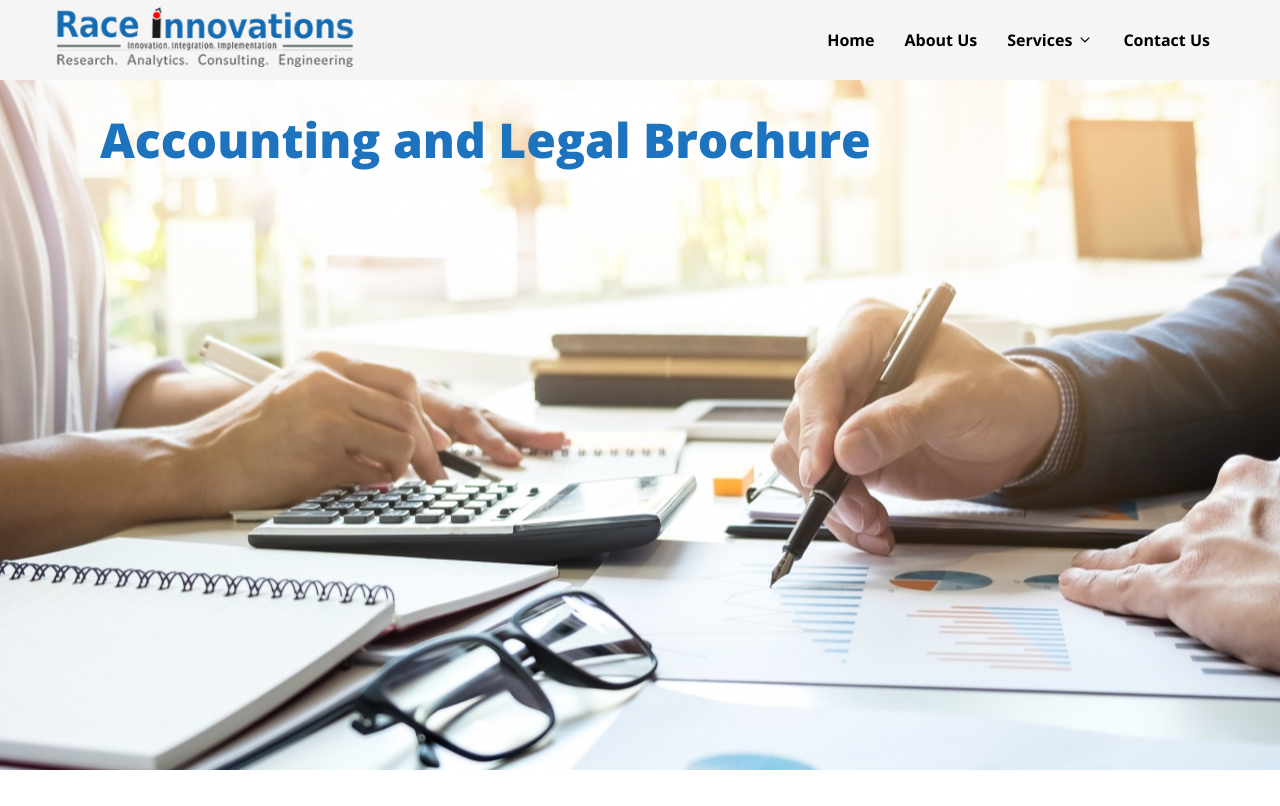
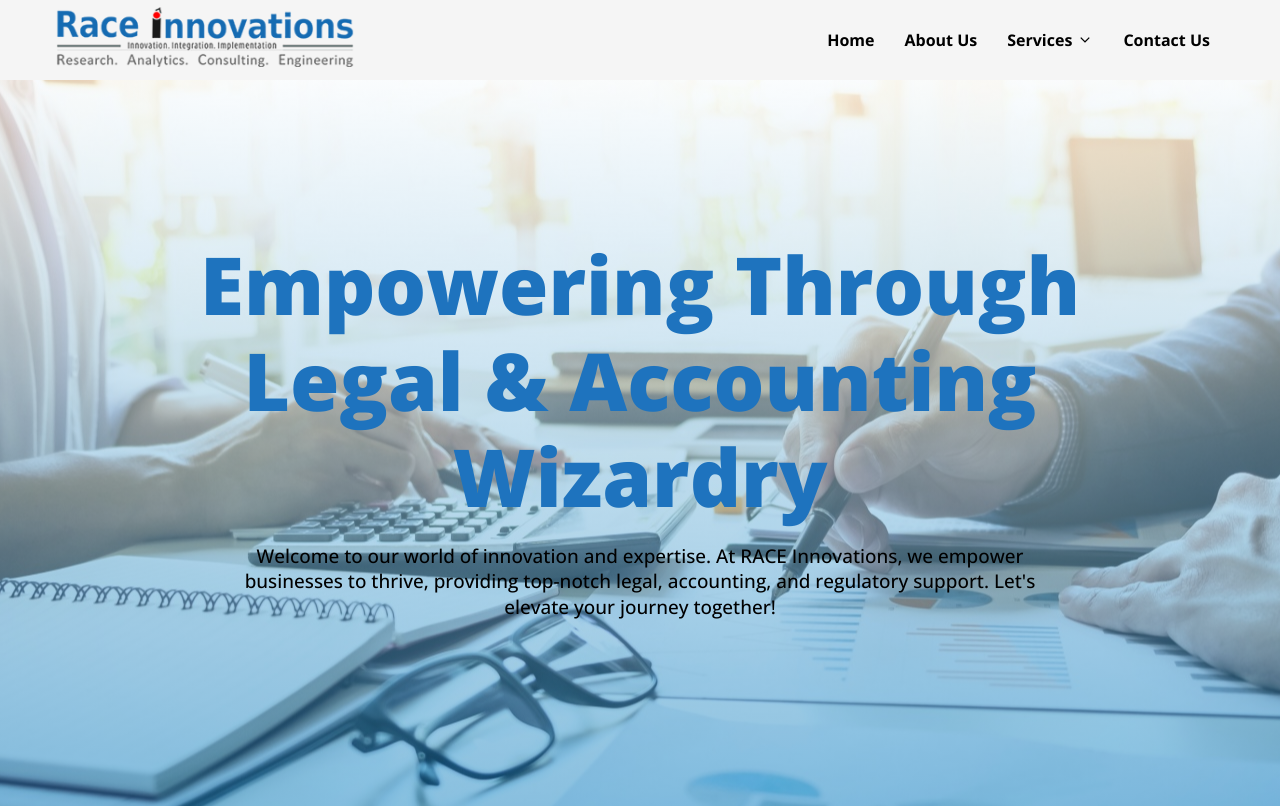
Before and after one commit to SanthoshSJ-Dev/race-legal, a React (Vite) app: page / in a window 1280 px wide. Built offline with nearby package versions, Linux system fonts and the light colour scheme.

Commit message:
banner fixed

```diff
--- a/src/components/HeroSection.jsx
+++ b/src/components/HeroSection.jsx
@@ -4,9 +4,15 @@ export const HeroSection = () => {
   return (
     <>
       <div className="hero_section section" id="hero">
-        <div className="title">
-          <h1>Accounting and Legal Brochure</h1>
-        </div>
+        <span className="title">
+          Empowering Through Legal & Accounting Wizardry
+        </span>
+        <span className="caption">
+          Welcome to our world of innovation and expertise. At RACE Innovations,
+          we empower businesses to thrive, providing top-notch legal,
+          accounting, and regulatory support. Let's elevate your journey
+          together!
+        </span>
       </div>
     </>
   );
--- a/src/components/NavBar.jsx
+++ b/src/components/NavBar.jsx
@@ -36,7 +36,7 @@ const NavBar = () => {
           </li>
           <li className="nav-item">
             <div className="nav-dropdown">
-              <Link className="nav-link dropdown-arrow" to="/services">
+              <Link className="nav-link dropdown-arrow" to="/services" onClick={handleLinkClick}>
                 <p>Services</p>
                 <CgChevronDown className="arrow-icon" />
               </Link>
--- a/src/styles/hero_section.css
+++ b/src/styles/hero_section.css
@@ -1,20 +1,31 @@
 .hero_section {
-  height: 90vh;
-  background: url(../assets/banner.jpg) no-repeat center;
-  margin: 0;
-  padding: 0;
-}
-
-.hero_section h1 {
-  text-align: left !important;
-  font-size: 4rem;
-  font-weight: 800;
-  line-height: 5rem;
-  color: var(--blue-5);
+  height: calc(107vh - 100px);
+ background: linear-gradient(rgba(255, 255, 255, 0.5), rgba(20, 129, 192, 0.5)), url(../assets/banner.jpg) no-repeat center;
+  margin-top: 100px;
 }
 
 .hero_section {
   margin-top: 50px;
+  text-align: center;
+  display: flex;
+  flex-direction: column;
+  justify-content: center;
+  align-items: center;
+  gap: 20px ;
+}
+
+.hero_section .title {
+  font-size: var(--size-7);
+  font-weight: 800;
+  line-height: 6rem;
+  color: var(--blue-5);
+}
+
+.hero_section .caption{
+  width: 800px;
+  font-size: var(--size-2);
+  font-weight: 500;
+  line-height: var(--size-3);
 }
 
 .hero_section_btn_cta {
--- a/src/styles/index.css
+++ b/src/styles/index.css
@@ -2,10 +2,18 @@
 @import url(./hero_section.css);
 @import url(./contact.css);
 
-*{
+* {
   margin: 0;
   padding: 0;
   box-sizing: border-box;
+
+  --size-1: clamp(0.8rem, 0.17vw + 0.76rem, 0.89rem);
+  --size-2: clamp(1rem, 0.34vw + 0.91rem, 1.19rem);
+  --size-3: clamp(1.25rem, 0.61vw + 1.1rem, 1.58rem);
+  --size-4: clamp(1.56rem, 1vw + 1.31rem, 2.11rem);
+  --size-5: clamp(1.95rem, 1.56vw + 1.56rem, 2.81rem);
+  --size-6: clamp(2.44rem, 2.38vw + 1.85rem, 3.75rem);
+  --size-7: clamp(3.05rem, 3.54vw + 2.17rem, 5rem);
 }
 
 :root {
@@ -29,7 +37,7 @@
   --grey-1: #a3abbd;
 }
 
-li{
+li {
   list-style: none;
 }
 
```
